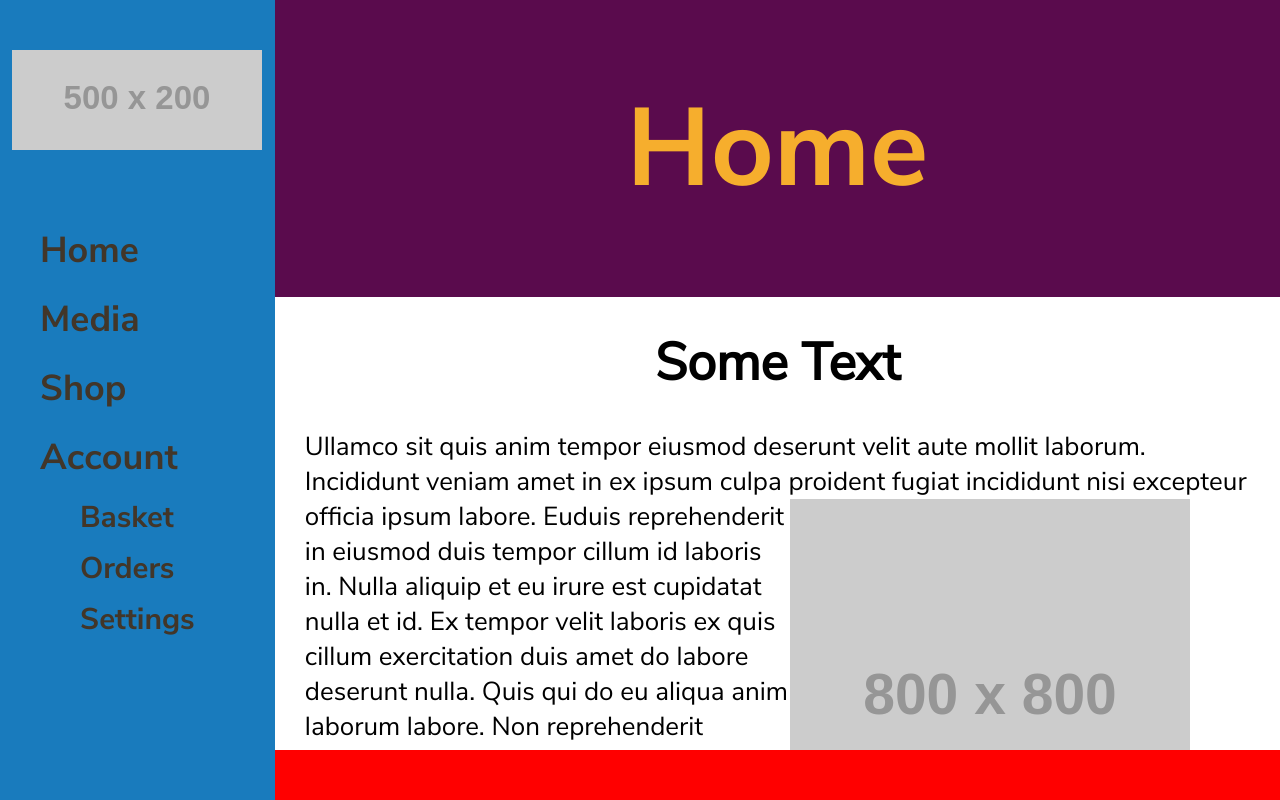
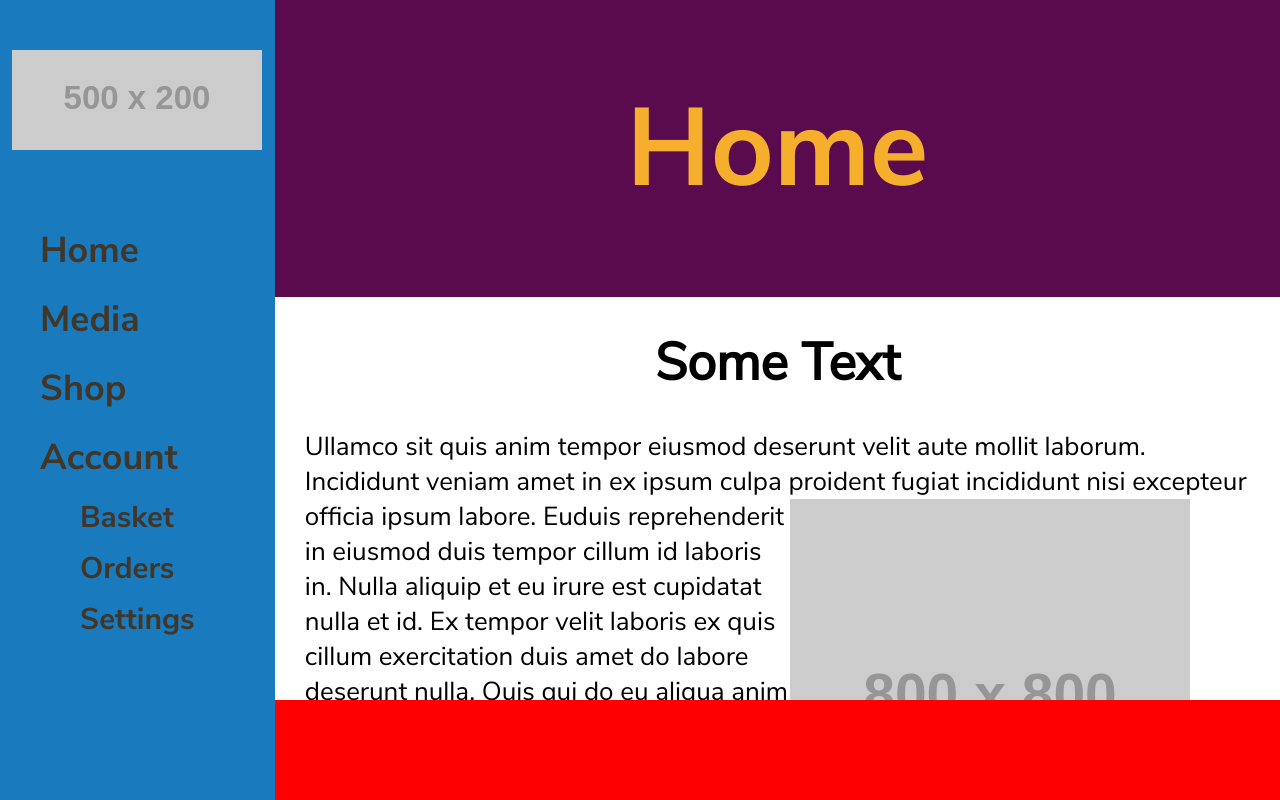
Before and after one commit to CameronJYoung/camerons-shop, a React (Create React App) app in the folder frontend/: page / in a window 1280 px wide. Shown: the top 800 px of the page. Built offline with nearby package versions, Linux system fonts and the light colour scheme.

Commit message:
updated music player size

```diff
--- a/frontend/src/components/Footer/Footer.css
+++ b/frontend/src/components/Footer/Footer.css
@@ -3,5 +3,5 @@
     display: flex;
     width: 100%;
     height: 200px;
-    padding-bottom: 50px;
+    padding-bottom: 100px;
 }
--- a/frontend/src/components/MusicPlayer/MusicPlayer.css
+++ b/frontend/src/components/MusicPlayer/MusicPlayer.css
@@ -1,6 +1,6 @@
 .musicPlayerBar {
     width: 100%;
-    height: 50px;
+    height: 100px;
     background: red;
     z-index: 2000;
     display: block;
```
Also changed, not shown: 1 other file (tests, documents, lock files or other folders).
